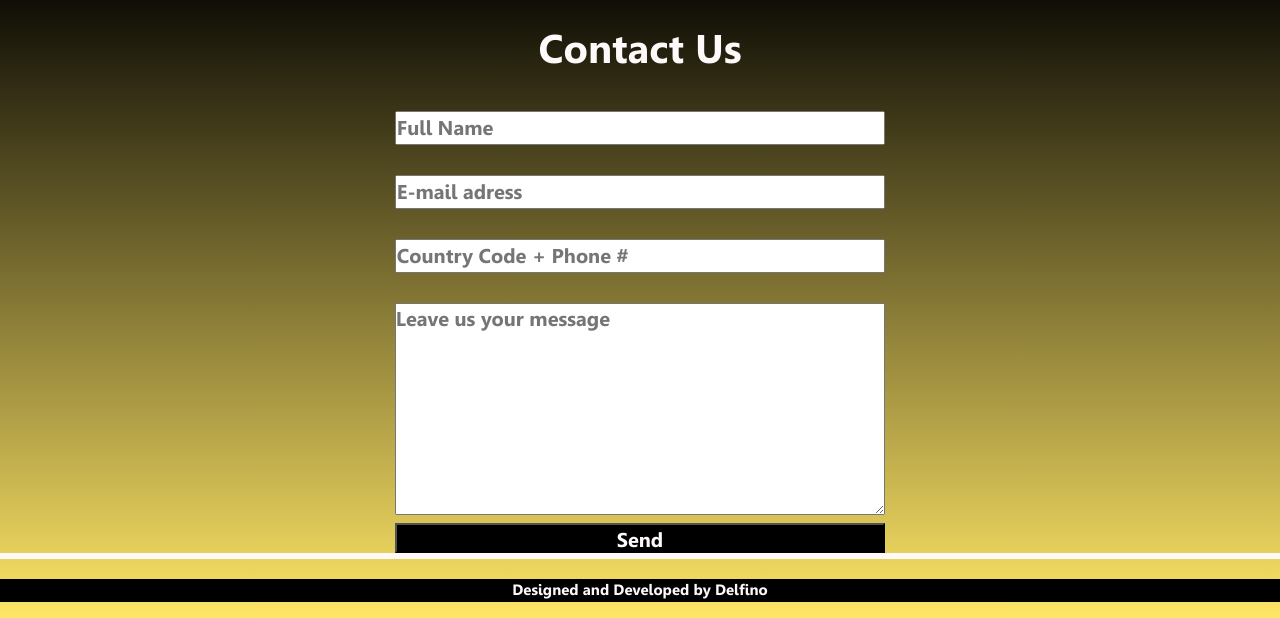
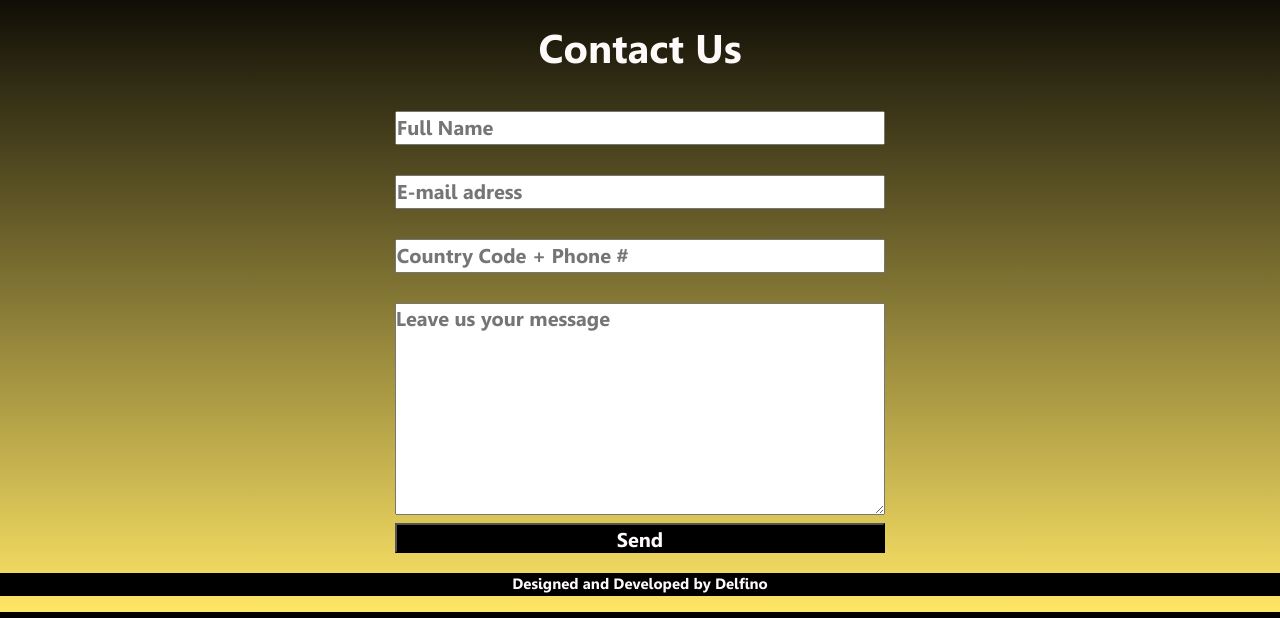
Before and after one commit to delfinodam/PreEntrega2DELFINO, a website: page pages/resellers.html in a window 1280 px wide. Shown: the part 825-1443 px from the top of the page. Drawn offline with nearby package versions, Linux system fonts and the light colour scheme.

Commit message:
entrega3f

```diff
--- a/pages/resellers.html
+++ b/pages/resellers.html
@@ -97,7 +97,7 @@
                 <ul class="benefits-list">
                     <li><span class="bullet">✓</span> Deliver reliable communication options to crew members for both personal and professional needs.</li>
                     <li><span class="bullet">✓</span> Expert Support: Leverage our in-depth knowledge of maritime communication to provide crew members with guidance and troubleshooting.</li>
-                    <li><span class="bullet">✓</span>Elevate your service offerings by addressing crew's needs for reliable communication, showcasing your commitment to their well-being.</li>
+                    <li><span class="bullet">✓</span> Elevate your service offerings by addressing crew's needs for reliable communication, showcasing your commitment to their well-being.</li>
                 </ul>
                 <p class="join">Join our Maritime SIM Reseller Program today and redefine the way you support crews on board. Let's collaborate to bridge the communication gap at sea and provide invaluable connectivity to those who keep the maritime world moving.</p>
                 <a href="#contact">Learn More About the Program</a>
@@ -136,9 +136,9 @@
                         <button type="button" name="send-form" id="send">Send</button>
                     </form>
                 </div>
-            </section>
-            <section class="copyright">
-                <p>Designed and Developed by Delfino</p>
+                <div class="copyright">
+                    <p>Designed and Developed by Delfino</p>
+                </div>
             </section>
         </footer>
 <!----- FOOTER END ----->
```
Also changed, not shown: index.html (+3 -3 lines), pages/about.html (+3 -3 lines), pages/agents.html (+3 -3 lines), pages/seamen.html (+3 -3 lines), pages/tourists.html (+3 -3 lines).
